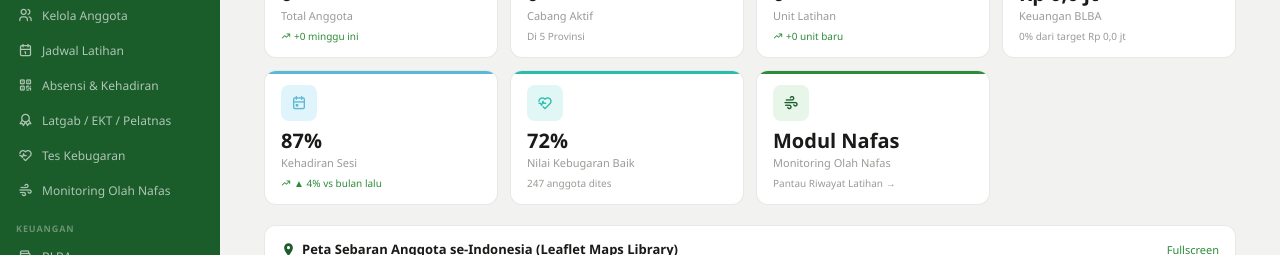
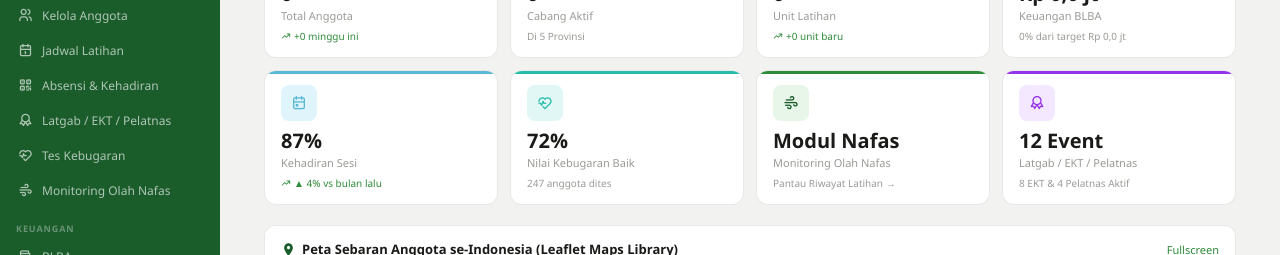
Before and after one commit to nuriyanto16/satria-nusantara, a Nuxt app in the folder frontend/: page / in a window 1280 px wide. Shown: the part 231-486 px from the top of the page. Built offline with nearby package versions, Linux system fonts and the light colour scheme; no server answers; what vue3-apexcharts would draw is missing.

Commit message:
feat(frontend): add 8th stat card (Latgab/EKT/Pelatnas) for balanced 2x4 grid layout

```diff
--- a/frontend/assets/css/main.css
+++ b/frontend/assets/css/main.css
@@ -229,6 +229,14 @@ html.dark .stat-icon[style*="#e0f7f5"], body.dark .stat-icon[style*="#e0f7f5"] {
   color: #2dd4bf !important;
   border: 1.5px solid rgba(45, 212, 191, 0.45) !important;
   box-shadow: 0 0 14px rgba(20, 184, 166, 0.35) !important;
+}
+
+html.dark .stat-card.purple .stat-icon, body.dark .stat-card.purple .stat-icon,
+html.dark .stat-icon[style*="#f3e8ff"], body.dark .stat-icon[style*="#f3e8ff"] {
+  background: linear-gradient(135deg, rgba(168, 85, 247, 0.35), rgba(147, 51, 234, 0.18)) !important;
+  color: #c084fc !important;
+  border: 1.5px solid rgba(192, 132, 252, 0.45) !important;
+  box-shadow: 0 0 14px rgba(168, 85, 247, 0.35) !important;
 }
 
 html.dark .stat-icon i, body.dark .stat-icon i {
--- a/frontend/pages/index.vue
+++ b/frontend/pages/index.vue
@@ -71,6 +71,15 @@
         <div class="stat-val">Modul Nafas</div>
         <div class="stat-label">Monitoring Olah Nafas</div>
         <div class="stat-sub">Pantau Riwayat Latihan →</div>
+      </div>
+
+      <div class="stat-card purple" @click="navigateTo('/latgab')">
+        <div class="stat-icon" style="background:#f3e8ff;color:#9333ea"><i class="ti ti-award"></i></div>
+        <div v-if="loadingStats" class="skeleton-block" style="width:60px;height:28px;margin-bottom:6px;"></div>
+        <div v-else class="stat-val">12 Event</div>
+        <div class="stat-label">Latgab / EKT / Pelatnas</div>
+        <div v-if="loadingStats" class="skeleton-block" style="width:100px;height:12px;"></div>
+        <div v-else class="stat-sub">8 EKT &amp; 4 Pelatnas Aktif</div>
       </div>
     </div>
 
@@ -769,6 +778,7 @@ onMounted(() => {
 .stat-card.blue::before { background: var(--biru); }
 .stat-card.red::before { background: var(--merah); }
 .stat-card.teal::before { background: #2abcaa; }
+.stat-card.purple::before { background: #9333ea; }
 
 .stat-icon { width: 36px; height: 36px; border-radius: var(--r8); display: flex; align-items: center; justify-content: center; margin-bottom: 10px; font-size: 16px; }
 .stat-val { font-size: 20px; font-weight: 800; color: var(--text1); line-height: 1; }
```
